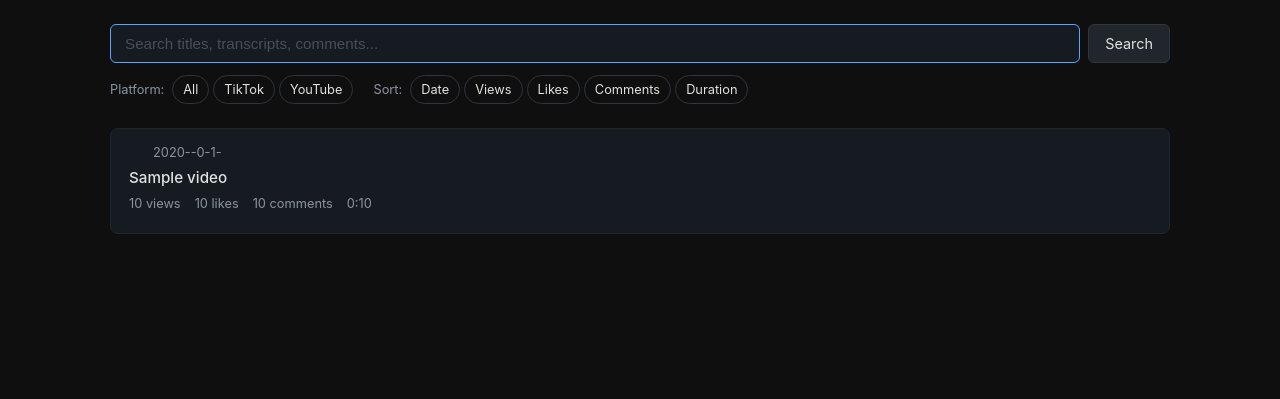
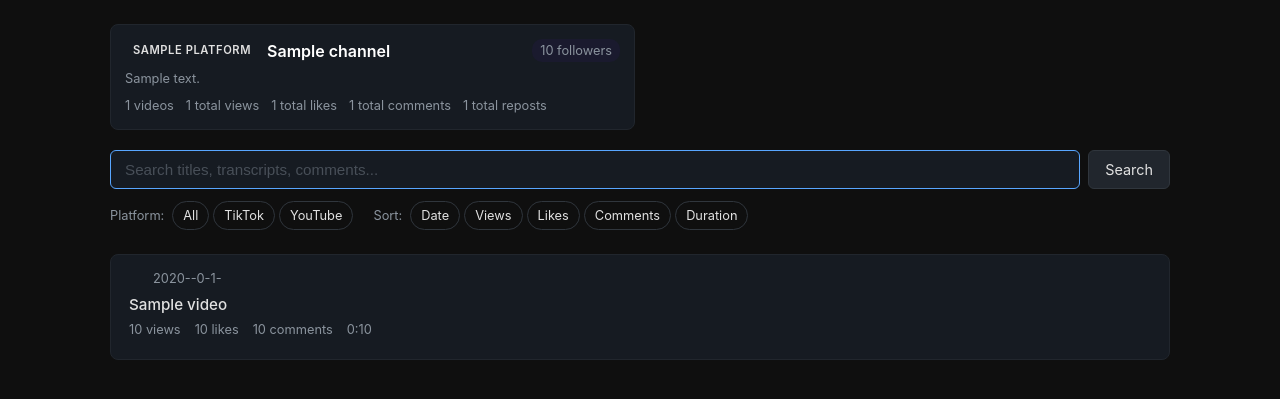
Before and after one commit to user1342554/content-analysis, a Flask app: template templates/index.html in a window 1280 px wide. Shown: the part 95-494 px from the top of the page. Run offline with Flask 3, Linux system fonts and the light colour scheme; the template is opened without the code that fills it: most values are stand-ins (such as "Sample title", 1, 10 or a date in 2020).

Commit message:
Save full video metadata and channel stats (followers, total views/likes/shares)
- Download and store all available video fields (resolution, filesize, tags, categories, reposts, etc.)
- Extract channel-level stats: followers, description, aggregate totals
- Display channel cards on dashboard with follower count and totals
- Show all metadata on video detail page (resolution, filesize, artist, tags, etc.)

Co-Authored-By: Claude Opus 4.6 (1M context) <noreply@anthropic.com>

```diff
--- a/app.py
+++ b/app.py
@@ -91,6 +91,20 @@ def get_all_videos():
                     "url": v.get("webpage_url", v.get("url", "")),
                 })
     return videos
+
+
+def get_channel_stats():
+    """Load channel stats for both platforms."""
+    channels = {}
+    for platform in ["tiktok", "youtube"]:
+        path = BASE_DIR / f"{platform}_channel.json"
+        if path.exists():
+            try:
+                with open(path, "r", encoding="utf-8") as f:
+                    channels[platform] = json.load(f)
+            except (json.JSONDecodeError, OSError):
+                pass
+    return channels
 
 
 # ── Jinja filters ───────────────────────────────────────────────────
@@ -247,8 +261,11 @@ def index():
         "with_comments": len([v for v in comments_data.values() if v.get("comment_count", 0) > 0]),
     }
 
+    channels = get_channel_stats()
+
     return render_template(
         "index.html", videos=videos, stats=stats, config=config,
+        channels=channels,
         platform=platform, search=search, sort=sort,
         order="desc" if reverse else "asc",
     )
--- a/static/style.css
+++ b/static/style.css
@@ -125,6 +125,57 @@ header h1 {
 
 .tab-content.active {
     display: block;
+}
+
+/* Channel Cards */
+.channel-cards {
+    display: grid;
+    grid-template-columns: 1fr 1fr;
+    gap: 10px;
+    margin-bottom: 20px;
+}
+
+.channel-card {
+    background: #161b22;
+    border: 1px solid #21262d;
+    border-radius: 8px;
+    padding: 14px;
+}
+
+.channel-header {
+    display: flex;
+    align-items: center;
+    gap: 8px;
+    margin-bottom: 6px;
+}
+
+.channel-name {
+    font-weight: 600;
+    font-size: 1em;
+    color: #fff;
+}
+
+.channel-followers {
+    font-size: 0.8em;
+    color: #8b949e;
+    margin-left: auto;
+    background: #1a1a2e;
+    padding: 2px 8px;
+    border-radius: 10px;
+}
+
+.channel-desc {
+    font-size: 0.8em;
+    color: #8b949e;
+    margin-bottom: 8px;
+}
+
+.channel-stats {
+    display: flex;
+    gap: 12px;
+    flex-wrap: wrap;
+    font-size: 0.8em;
+    color: #8b949e;
 }
 
 /* Controls */
@@ -761,6 +812,10 @@ select.input {
         gap: 8px;
     }
 
+    .channel-cards {
+        grid-template-columns: 1fr;
+    }
+
     .deps-grid {
         grid-template-columns: 1fr;
     }
--- a/templates/index.html
+++ b/templates/index.html
@@ -21,6 +21,32 @@
                 <span class="stat">{{ stats.with_comments }} with comments</span>
             </div>
         </header>
+
+        {% if channels %}
+        <div class="channel-cards">
+            {% for platform, ch in channels.items() %}
+            <div class="channel-card">
+                <div class="channel-header">
+                    <span class="platform-badge {{ platform }}">{{ platform }}</span>
+                    <span class="channel-name">{{ ch.name }}</span>
+                    {% if ch.followers %}
+                    <span class="channel-followers">{{ ch.followers|fnum }} followers</span>
+                    {% endif %}
+                </div>
+                {% if ch.description %}
+                <p class="channel-desc">{{ ch.description[:150] }}</p>
+                {% endif %}
+                <div class="channel-stats">
+                    <span>{{ ch.video_count or 0 }} videos</span>
+                    {% if ch.total_views %}<span>{{ ch.total_views|fnum }} total views</span>{% endif %}
+                    {% if ch.total_likes %}<span>{{ ch.total_likes|fnum }} total likes</span>{% endif %}
+                    {% if ch.total_comments %}<span>{{ ch.total_comments|fnum }} total comments</span>{% endif %}
+                    {% if ch.total_reposts %}<span>{{ ch.total_reposts|fnum }} total reposts</span>{% endif %}
+                </div>
+            </div>
+            {% endfor %}
+        </div>
+        {% endif %}
 
         <div class="controls">
             <form method="get" action="/" class="search-form">
```
Also changed, not shown: downloader.py (+102 -1 lines), templates/video.html (+45 -3 lines).
